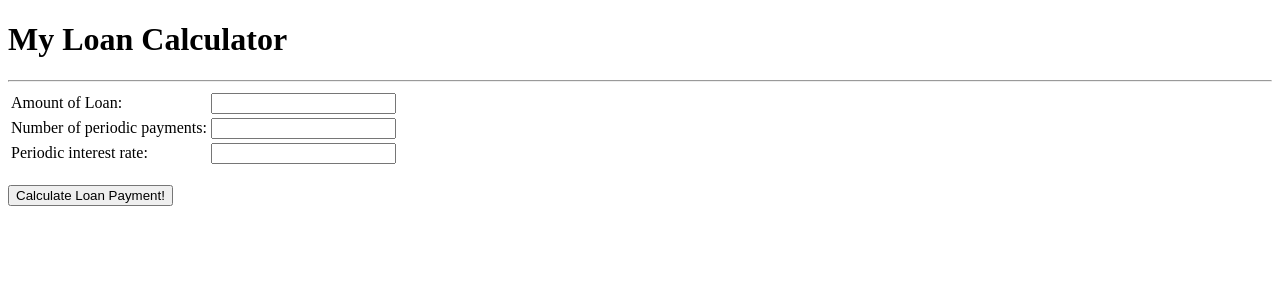
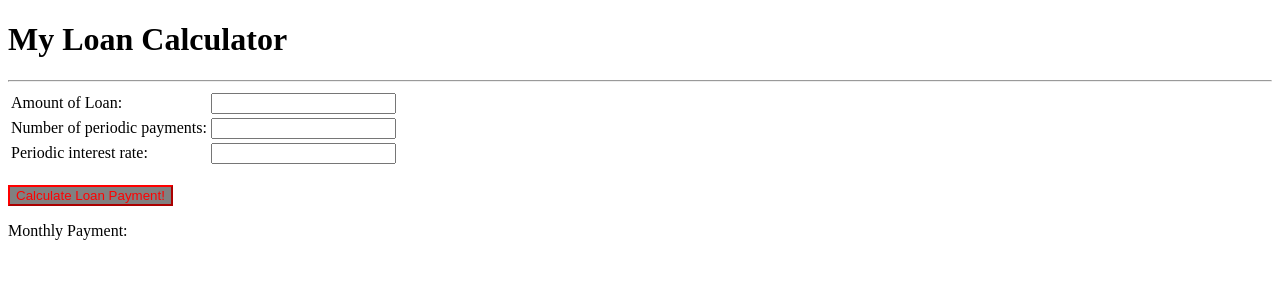
Before and after one commit to kdiekema/HW3, a Flask app: page / in a window 1280 px wide. Shown: the top 300 px of the page. Run offline with Flask 2, Linux system fonts and the light colour scheme.

Commit message:
added minimal styling

```diff
--- a/static/css/stylesheet.css
+++ b/static/css/stylesheet.css
@@ -1 +1,5 @@
 body{color:black; }
+
+.button{color: red;
+  border-color: red;
+background-color: gray;}
--- a/templates/index.html
+++ b/templates/index.html
@@ -18,7 +18,7 @@
   <input class="button" type="submit" formaction="/calculate" value="Calculate Loan Payment!" />
 </form>
 
-<p> {{display}} </p>
+<p> Monthly Payment: {{display}} </p>
 <div style="clear:both;"></div>
 
 {% endblock %}
```
